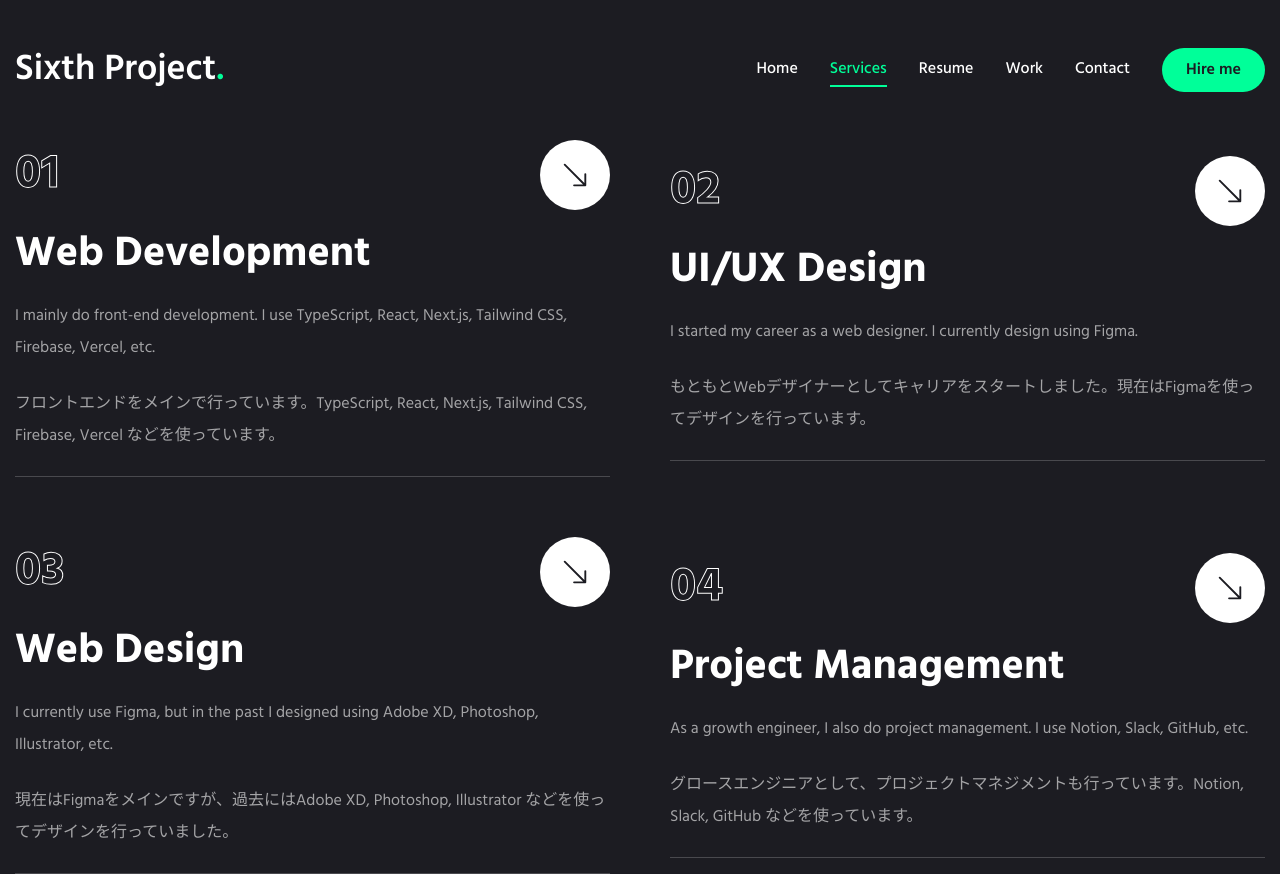
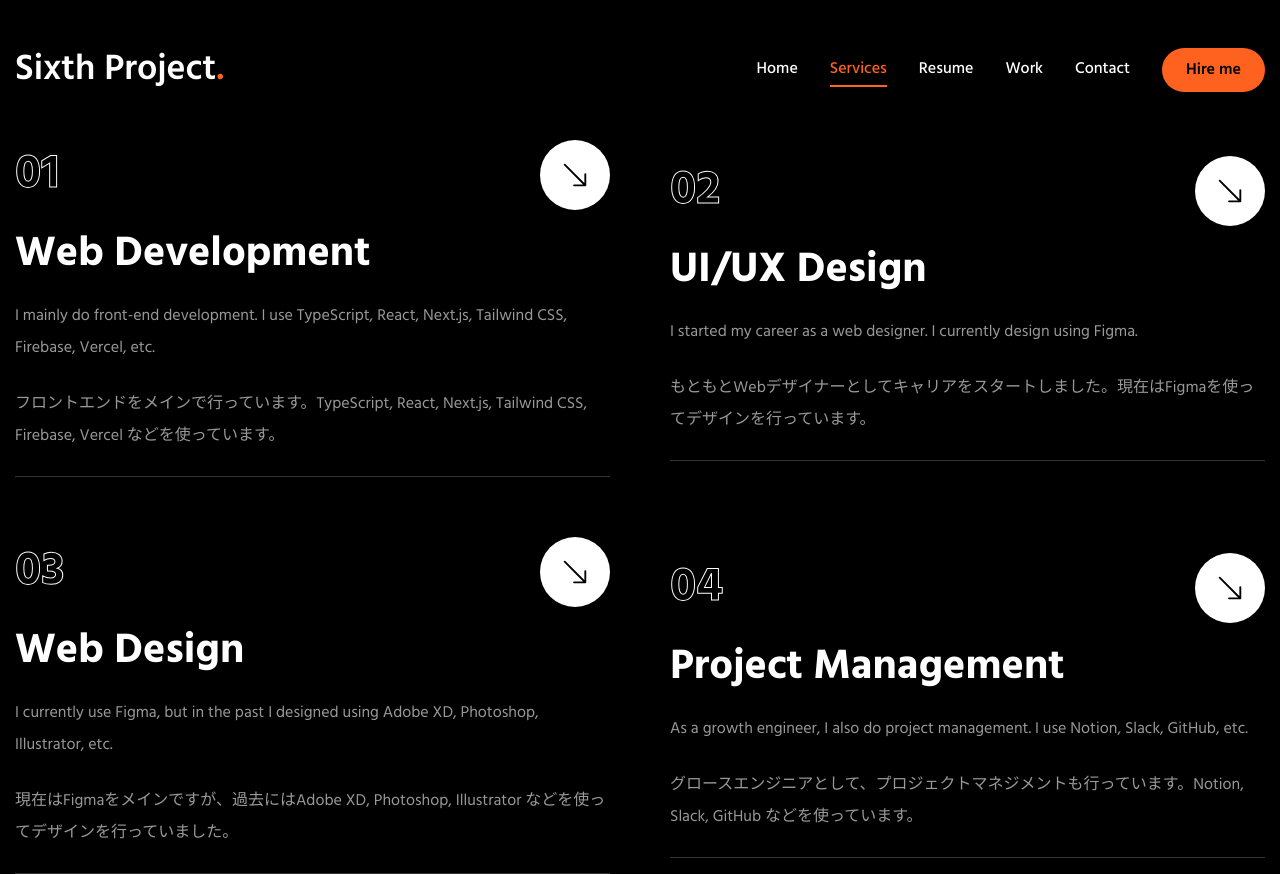
Before and after one commit to tatsuro13/portfolio2, a Next.js app: page /services in a window 1280 px wide. Built offline with nearby package versions, Linux system fonts and the light colour scheme.

Commit message:
色の変更と言語設定の更新、作業ページのインデックス表示を修正

```diff
--- a/app/globals.css
+++ b/app/globals.css
@@ -20,6 +20,6 @@
   }
 
   .text-outline-hover {
-    -webkit-text-stroke: 1px #00ff99;
+    -webkit-text-stroke: 1px #ff621f;
   }
 }
--- a/app/layout.tsx
+++ b/app/layout.tsx
@@ -25,7 +25,7 @@ export default function RootLayout({
   children: React.ReactNode;
 }>) {
   return (
-    <html lang="en">
+    <html lang="ja">
       <body className={`${hind.variable} antialiased`}>
         <Header />
         <PageTransition>{children}</PageTransition>
--- a/app/work/page.tsx
+++ b/app/work/page.tsx
@@ -74,7 +74,7 @@ const Work: FC = () => {
           <div className="w-full xl:w-[50%] xl:h-[460px] flex flex-col xl:justify-between order-2 xl:order-none">
             <div className="flex flex-col gap-8 h-[50%]">
               <div className="text-8xl leading-none font-extrabold text-transparent text-outline">
-                {String(activeIndex + 1).padStart(2, "0")}
+                #{String(activeIndex + 1).padStart(2, "0")}
               </div>
               <h2 className="text-5xl font-bold leading-tight text-white group-hover:text-accent transition-all duration-500 capitalize">
                 {work?.title}
--- a/components/Photo.tsx
+++ b/components/Photo.tsx
@@ -48,7 +48,7 @@ const Photo: FC = () => {
               cx={250}
               cy={250}
               r={250}
-              stroke={"#00ff99"}
+              stroke={"#ff621f"}
               strokeLinecap={"round"}
               strokeLinejoin={"round"}
               initial={{ strokeDasharray: "24 10 0 0" }}
--- a/tailwind.config.ts
+++ b/tailwind.config.ts
@@ -24,10 +24,10 @@ export default {
 	},
   	extend: {
   		colors: {
-  			primary: '#1c1c22',
+  			primary: '#000',
   			secondary: '#f8f8f8',
   			accent: {
-				DEFAULT:'#00ff99',
+				DEFAULT:'#ff621f',
 				hover:'#00e187'
 			}
   		},
```
